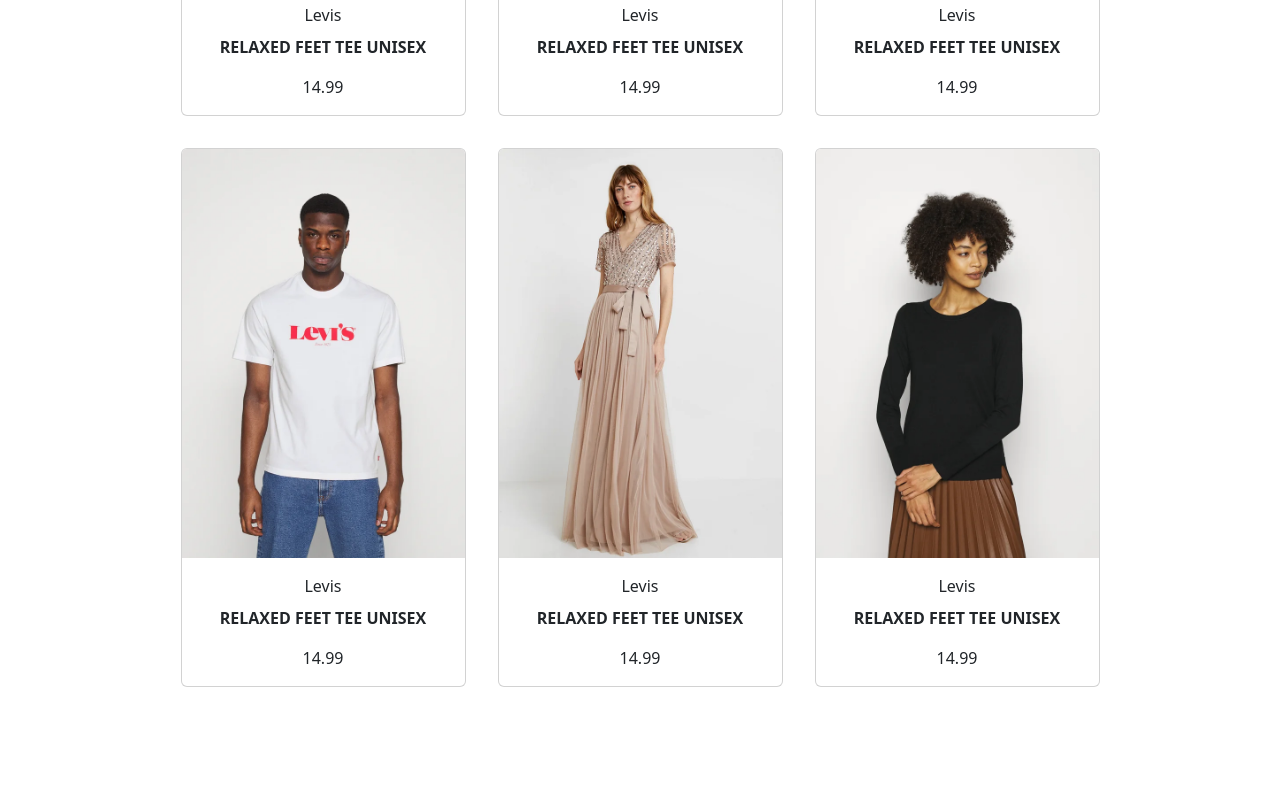
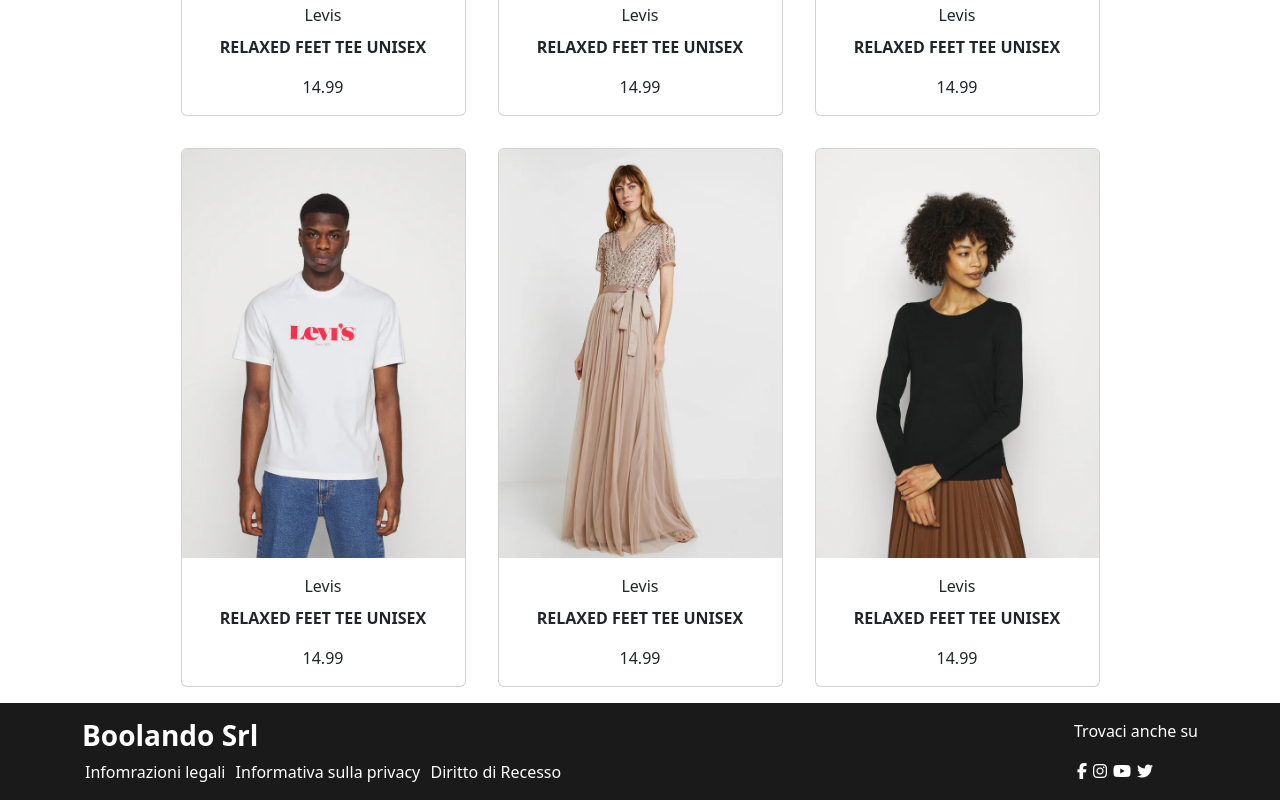
Before and after one commit to Giovanni-Cattaneo/vite-boolando-old, a Vue app in the folder vuevite_boolando/: page / in a window 1280 px wide. Shown: the part 489-1289 px from the top of the page. Before the commit the page ends 1192 px from the top, so only its background shows below. Built offline with nearby package versions, Linux system fonts and the light colour scheme.

Commit message:
add appFooter and content

```diff
--- a/vuevite_boolando/src/App.vue
+++ b/vuevite_boolando/src/App.vue
@@ -1,12 +1,14 @@
 <script>
 import appHeader from "./components/appHeader.vue";
 import appMain from "./components/appMain.vue";
+import appFooter from "./components/appFooter.vue";
 
 export default {
   name: 'App',
   components: {
     appHeader,
     appMain,
+    appFooter,
   }
 }
 
@@ -23,7 +25,7 @@
   </main>
 
   <footer>
-
+    <appFooter />
   </footer>
 
 </template>
--- /dev/null
+++ b/vuevite_boolando/src/components/appFooter.vue
@@ -0,0 +1,53 @@
+<script>
+export default {
+    name: 'appFooter'
+}
+
+</script>
+
+<template>
+
+    <footer>
+
+        <div class="container d-flex">
+            <div>
+                <h3><strong>Boolando Srl</strong></h3>
+                <div>
+                    <a href="">Infomrazioni legali </a>
+                    <a href="">Informativa sulla privacy </a>
+                    <a href="">Diritto di Recesso</a>
+                </div>
+            </div>
+            <div>
+                <p id="bottom-text">Trovaci anche su</p>
+                <a href=""><i class="fa fa-facebook"></i></a>
+                <a href=""><i class="fa fa-instagram"></i></a>
+                <a href=""><i class="fa fa-youtube-play"></i></a>
+                <a href=""><i class="fa fa-twitter"></i></a>
+            </div>
+        </div>
+    </footer>
+
+
+</template>
+
+<style>
+footer {
+    background-color: #1a1a1a;
+    color: white;
+    padding: 0.5rem;
+
+    & a {
+        color: white;
+        text-decoration: none;
+        margin: 3px;
+    }
+
+    .container {
+        justify-content: space-between;
+    }
+
+
+
+}
+</style>
```
